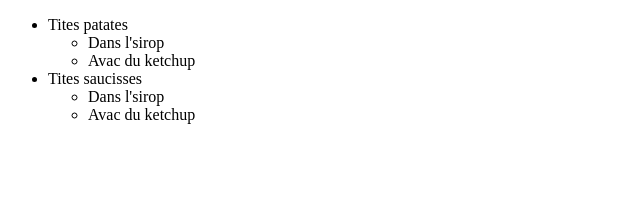
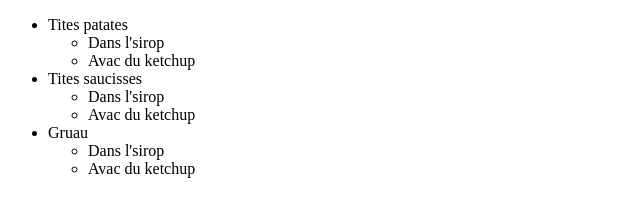
Before and after one commit to Emile76/La-place-Mimile, a plain HTML site: page index.html in a window 1280 px wide. Shown: the whole page, without its empty margins (0-640 px from the left). Drawn offline with Linux system fonts and the light colour scheme.

Commit message:
Update index.html

```diff
--- a/index.html
+++ b/index.html
@@ -20,6 +20,13 @@
                 <li>Avac du ketchup</li>
             </ul>
         </li>
+        <li>Gruau
+            <ul>
+                <li>Dans l'sirop</li>
+                <li>Avac du ketchup</li>
+            </ul>
+        </li>
     </ul>
+
 </body>
 </html>
```
